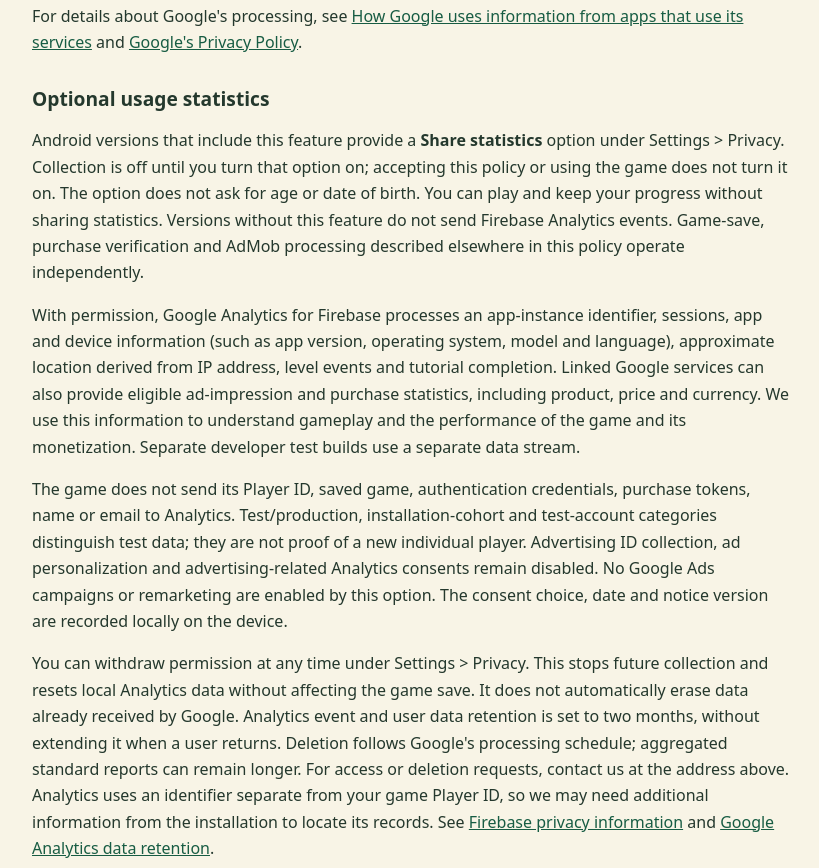
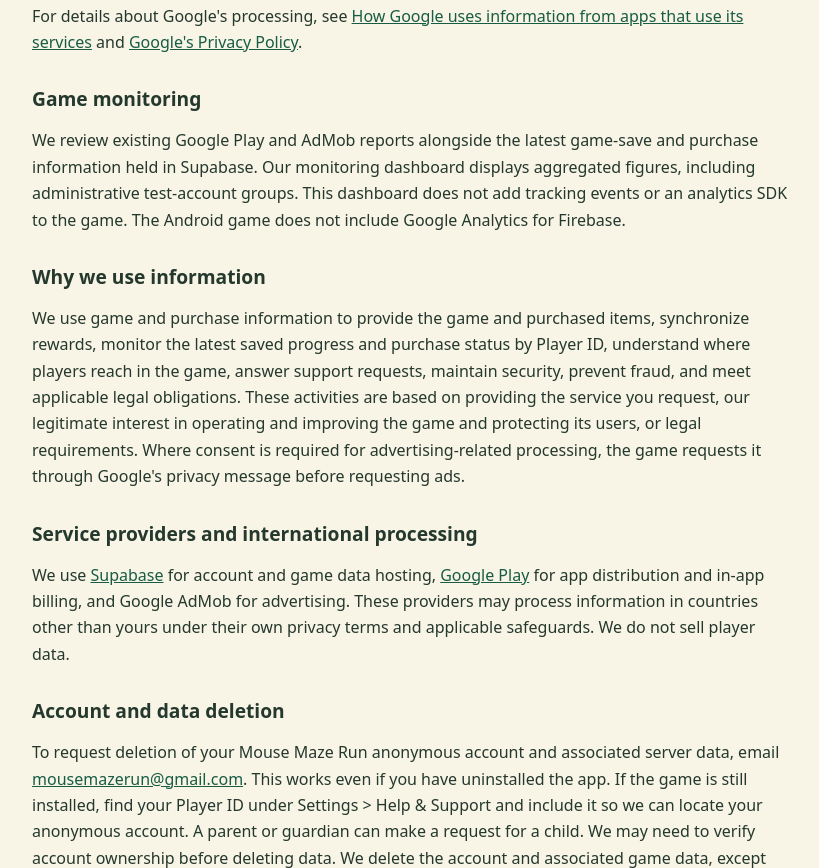
Before and after one commit to nunomlpassos/nunomlpassos.github.io, a plain HTML site: page mouse-maze-run-privacy.html in a window 1280 px wide. Shown: the part 1260-2128 px from the top of the page, without its empty margins (228-1047 px from the left). Drawn offline with Linux system fonts and the light colour scheme.

Commit message:
Remove discarded Firebase analytics from Android privacy policy
Removed optional usage statistics section and added game monitoring details.

```diff
--- a/mouse-maze-run-privacy.html
+++ b/mouse-maze-run-privacy.html
@@ -34,17 +34,14 @@
     <p>AdMob may process data such as IP address, approximate location inferred from it, interactions with ads and the app, diagnostics, and device or app identifiers for serving and measuring ads and preventing fraud. The advertising SDK only requests ads when the applicable privacy process allows it.</p>
     <p>For details about Google's processing, see <a href="https://policies.google.com/technologies/partner-sites">How Google uses information from apps that use its services</a> and <a href="https://policies.google.com/privacy">Google's Privacy Policy</a>.</p>
 
-    <h2>Optional usage statistics</h2>
-    <p>Android versions that include this feature provide a <strong>Share statistics</strong> option under Settings &gt; Privacy. Collection is off until you turn that option on; accepting this policy or using the game does not turn it on. The option does not ask for age or date of birth. You can play and keep your progress without sharing statistics. Versions without this feature do not send Firebase Analytics events. Game-save, purchase verification and AdMob processing described elsewhere in this policy operate independently.</p>
-    <p>With permission, Google Analytics for Firebase processes an app-instance identifier, sessions, app and device information (such as app version, operating system, model and language), approximate location derived from IP address, level events and tutorial completion. Linked Google services can also provide eligible ad-impression and purchase statistics, including product, price and currency. We use this information to understand gameplay and the performance of the game and its monetization. Separate developer test builds use a separate data stream.</p>
-    <p>The game does not send its Player ID, saved game, authentication credentials, purchase tokens, name or email to Analytics. Test/production, installation-cohort and test-account categories distinguish test data; they are not proof of a new individual player. Advertising ID collection, ad personalization and advertising-related Analytics consents remain disabled. No Google Ads campaigns or remarketing are enabled by this option. The consent choice, date and notice version are recorded locally on the device.</p>
-    <p>You can withdraw permission at any time under Settings &gt; Privacy. This stops future collection and resets local Analytics data without affecting the game save. It does not automatically erase data already received by Google. Analytics event and user data retention is set to two months, without extending it when a user returns. Deletion follows Google's processing schedule; aggregated standard reports can remain longer. For access or deletion requests, contact us at the address above. Analytics uses an identifier separate from your game Player ID, so we may need additional information from the installation to locate its records. See <a href="https://firebase.google.com/support/privacy">Firebase privacy information</a> and <a href="https://support.google.com/analytics/answer/7667196?hl=en">Google Analytics data retention</a>.</p>
+    <h2>Game monitoring</h2>
+    <p>We review existing Google Play and AdMob reports alongside the latest game-save and purchase information held in Supabase. Our monitoring dashboard displays aggregated figures, including administrative test-account groups. This dashboard does not add tracking events or an analytics SDK to the game. The Android game does not include Google Analytics for Firebase.</p>
 
     <h2>Why we use information</h2>
     <p>We use game and purchase information to provide the game and purchased items, synchronize rewards, monitor the latest saved progress and purchase status by Player ID, understand where players reach in the game, answer support requests, maintain security, prevent fraud, and meet applicable legal obligations. These activities are based on providing the service you request, our legitimate interest in operating and improving the game and protecting its users, or legal requirements. Where consent is required for advertising-related processing, the game requests it through Google's privacy message before requesting ads.</p>
 
     <h2>Service providers and international processing</h2>
-    <p>We use <a href="https://supabase.com/privacy">Supabase</a> for account and game data hosting, <a href="https://policies.google.com/privacy">Google Play</a> for app distribution and in-app billing, and Google AdMob for advertising. Google Analytics for Firebase is used only as described in the optional-statistics section above. These providers may process information in countries other than yours under their own privacy terms and applicable safeguards. We do not sell player data.</p>
+    <p>We use <a href="https://supabase.com/privacy">Supabase</a> for account and game data hosting, <a href="https://policies.google.com/privacy">Google Play</a> for app distribution and in-app billing, and Google AdMob for advertising. These providers may process information in countries other than yours under their own privacy terms and applicable safeguards. We do not sell player data.</p>
 
     <h2 id="deletion">Account and data deletion</h2>
     <p>To request deletion of your Mouse Maze Run anonymous account and associated server data, email <a href="mailto:mousemazerun@gmail.com?subject=Mouse%20Maze%20Run%20account%20deletion">mousemazerun@gmail.com</a>. This works even if you have uninstalled the app. If the game is still installed, find your Player ID under Settings &gt; Help &amp; Support and include it so we can locate your anonymous account. A parent or guardian can make a request for a child. We may need to verify account ownership before deleting data. We delete the account and associated game data, except for limited purchase or dispute records that we must retain for legal or fraud-prevention reasons.</p>
```
